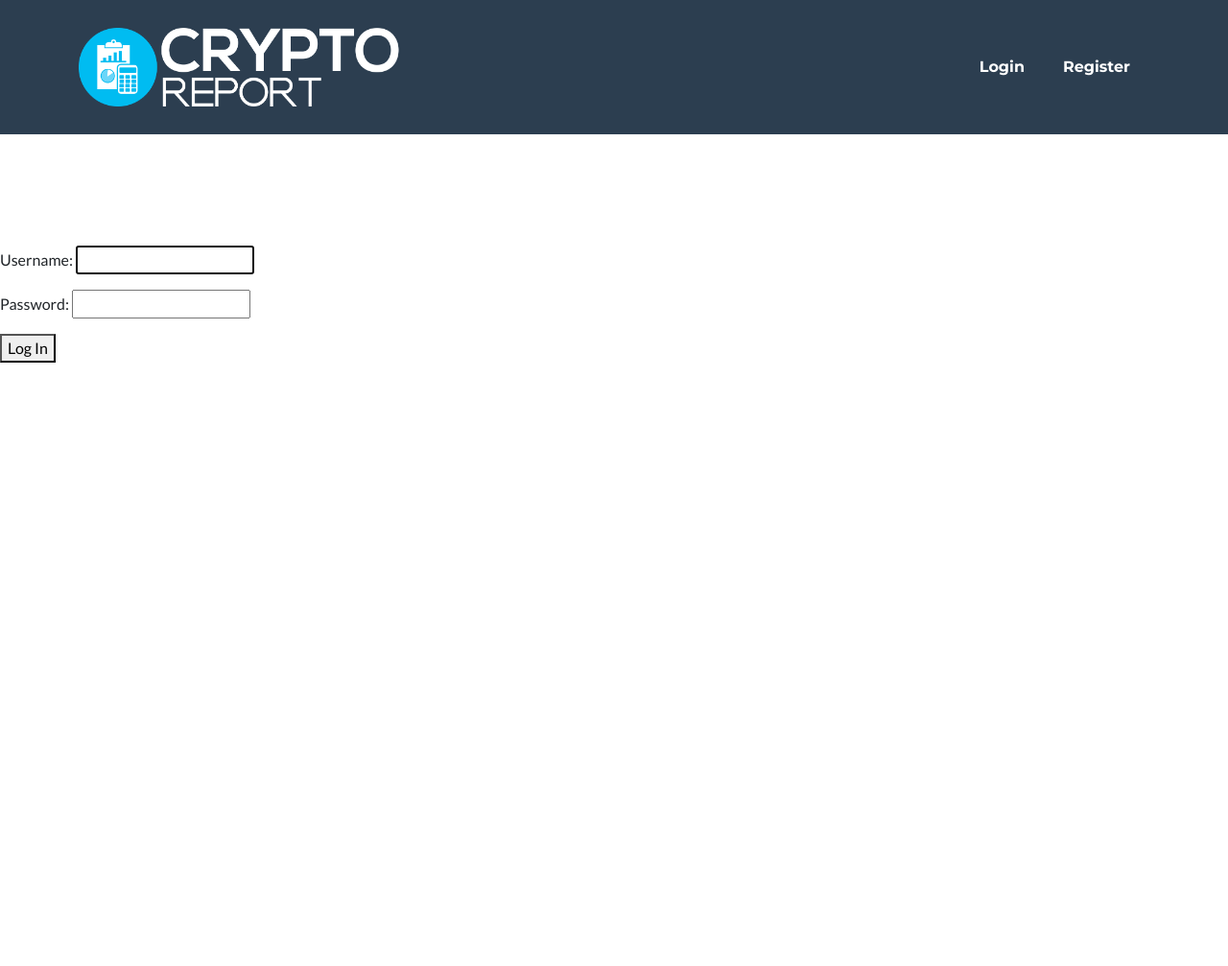
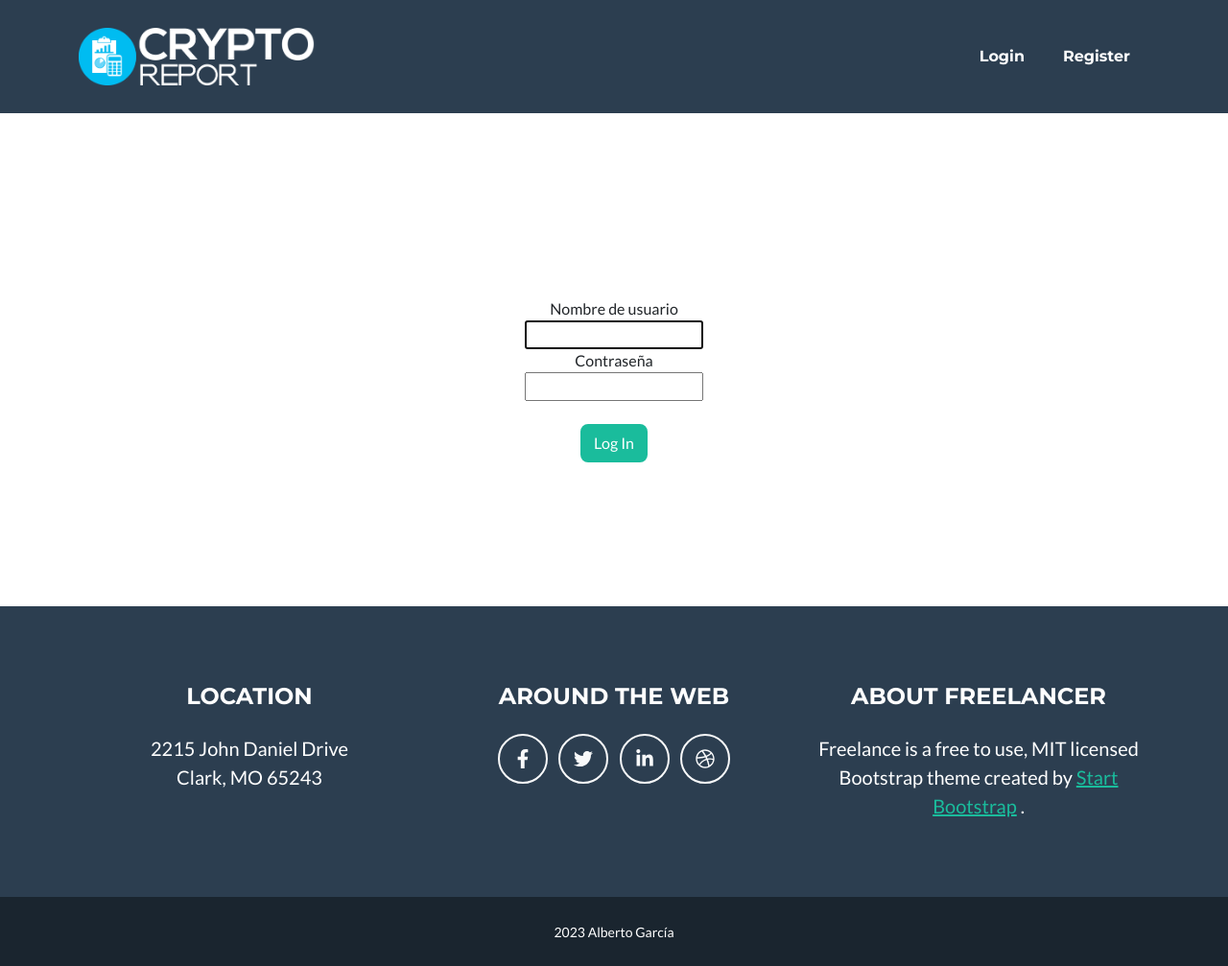
Before and after one commit to AGarciaSR/bootPython2023-sprints, a Django app: page /users/login in a window 1280 px wide. Shown: the whole page at 96% size. Before the commit the page ends 378 px from the top, so only its background shows below. Run offline with Django 4.2, Linux system fonts and the light colour scheme; some libraries are stand-ins or nearby versions.

Commit message:
Retoques estéticos

```diff
--- a/modulo6/cryptoReport/cryptoReport/static/css/custom_styles.css
+++ b/modulo6/cryptoReport/cryptoReport/static/css/custom_styles.css
@@ -1,3 +1,8 @@
+body{overflow-x: hidden;}
 #hiUser{color:yellow;}
-a.navbar-brand{width:30%;}
+#content{margin-top: 10em;padding-left: 0; padding-right: 0;}
+#loginRow{height:59vh;}
+a.navbar-brand{width:22%;}
 a.navbar-brand img{width:100%;}
+div.form{width:fit-content;}
+form{text-align: center;}
--- a/modulo6/cryptoReport/cryptoReport/templates/base_layout.html
+++ b/modulo6/cryptoReport/cryptoReport/templates/base_layout.html
@@ -8,7 +8,7 @@
         <meta name="author" content="" />
         <title>CryptoReport - {% block cotitle %}{% endblock %}</title>
         <!-- Favicon-->
-        <link rel="icon" type="image/x-icon" href="{% static 'assets/favicon.ico' %}" />
+        <link rel="icon" type="image/x-icon" href="{% static 'assets/favicon.png' %}" />
         <!-- Font Awesome icons (free version)-->
         <script src="https://use.fontawesome.com/releases/v6.3.0/js/all.js" crossorigin="anonymous"></script>
         <!-- Google fonts-->
@@ -33,6 +33,7 @@
                             <!--<li class="nav-item mx-0 mx-lg-1"><a class="nav-link py-3 px-0 px-lg-3 rounded" href="">Portfolio</a></li>
                             <li class="nav-item mx-0 mx-lg-1"><a class="nav-link py-3 px-0 px-lg-3 rounded" href="">About</a></li>-->
                             <li class="nav-item mx-0 mx-lg-1"><span id="hiUser" class="nav-link py-3 px-0 px-lg-3 rounded">Hola {{ request.user.first_name }}</span></li>
+                            <li class="nav-item mx-0 mx-lg-1"><a class="nav-link py-3 px-0 px-lg-3 rounded" href="">Mi perfil</a></li>
                             <li class="nav-item mx-0 mx-lg-1"><a class="nav-link py-3 px-0 px-lg-3 rounded" href="{% url 'users_logout' %}">Logout</a></li>
                         {% else %}
                             <li class="nav-item mx-0 mx-lg-1"><a class="nav-link py-3 px-0 px-lg-3 rounded" href="{% url 'users_login' %}">Login</a></li>
@@ -42,9 +43,48 @@
                 </div>
             </div>
         </nav>
-        {% block content %}
+        <div class="container-fluid" id="content">
+            {% block content %}
 
-        {% endblock %}
+            {% endblock %}
+        </div>
+        <!-- Footer-->
+    <footer class="footer text-center">
+        <div class="container">
+            <div class="row">
+                <!-- Footer Location-->
+                <div class="col-lg-4 mb-5 mb-lg-0">
+                    <h4 class="text-uppercase mb-4">Location</h4>
+                    <p class="lead mb-0">
+                        2215 John Daniel Drive
+                        <br />
+                        Clark, MO 65243
+                    </p>
+                </div>
+                <!-- Footer Social Icons-->
+                <div class="col-lg-4 mb-5 mb-lg-0">
+                    <h4 class="text-uppercase mb-4">Around the Web</h4>
+                    <a class="btn btn-outline-light btn-social mx-1" href="#!"><i class="fab fa-fw fa-facebook-f"></i></a>
+                    <a class="btn btn-outline-light btn-social mx-1" href="#!"><i class="fab fa-fw fa-twitter"></i></a>
+                    <a class="btn btn-outline-light btn-social mx-1" href="#!"><i class="fab fa-fw fa-linkedin-in"></i></a>
+                    <a class="btn btn-outline-light btn-social mx-1" href="#!"><i class="fab fa-fw fa-dribbble"></i></a>
+                </div>
+                <!-- Footer About Text-->
+                <div class="col-lg-4">
+                    <h4 class="text-uppercase mb-4">About Freelancer</h4>
+                    <p class="lead mb-0">
+                        Freelance is a free to use, MIT licensed Bootstrap theme created by
+                        <a href="http://startbootstrap.com">Start Bootstrap</a>
+                        .
+                    </p>
+                </div>
+            </div>
+        </div>
+    </footer>
+    <!-- Copyright Section-->
+    <div class="copyright py-4 text-center text-white">
+        <div class="container"><small>{% now "Y" %} Alberto García</small></div>
+    </div>
         <!-- Bootstrap core JS-->
         <script src="https://cdn.jsdelivr.net/npm/bootstrap@5.2.3/dist/js/bootstrap.bundle.min.js"></script>
         <!-- Core theme JS-->
--- a/modulo6/cryptoReport/users/templates/users_login.html
+++ b/modulo6/cryptoReport/users/templates/users_login.html
@@ -2,10 +2,25 @@
 {% load static %}
 {% block cotitle %} Login {% endblock %}
 {% block content %}
-    <h1>Log in</h1>
-    <form method="post" class="masthead">
-        {% csrf_token %}
-        {{ form.as_p }}
-        <button type="submit">Log In</button>
-    </form>
+    <div class="row justify-content-center align-items-center" id="loginRow">
+        <div class="form">
+            <form method="post">
+                {% csrf_token %}
+                <div class="form-group">
+                    <label for="username">Nombre de usuario</label><br>
+                    {{ form.username }}
+                </div>
+                <div class="form-group">
+                    <label for="password">Contraseña</label><br>
+                    {{ form.password }}
+                </div><br>
+                <button type="submit" class="btn btn-primary">Log In</button>
+            </form>
+            {% if messages %}
+                {% for message in messages %}
+                    <span{% if message.tags %} class="{{ message.tags }}"{% endif %}>{{ message }}</span>
+                {% endfor %}
+            {% endif %}
+        </div>
+    </div>
 {% endblock %}
--- a/modulo6/cryptoReport/users/views.py
+++ b/modulo6/cryptoReport/users/views.py
@@ -1,11 +1,13 @@
 from django.http import HttpResponse
 from django.shortcuts import redirect, render
 from django.template import loader
+from django.contrib import messages
 from django.contrib.auth import authenticate, login, logout
 from django.contrib.auth.hashers import make_password
 from django.contrib.auth.forms import AuthenticationForm
 from django.contrib.auth.models import User, Group
 from .forms import UserRegisterForm
+import time
 
 # Create your views here.
 def users_index(request):
@@ -20,12 +22,13 @@ def users_login(request):
             if user.is_active:
                 if user is not None:
                     login(request, user)
-                    print(user.is_authenticated)
                     return redirect('index')
                 else:
-                    return HttpResponse("Usuario o contraseña incorrectos")
+                    messages.info(request, "Credenciales incorrectas, inténtelo de nuevo")
+                    return render(request, "users_login.html", {"form": form})
         else:
-            return HttpResponse("No valido")
+            messages.info(request, "Credenciales incorrectas, inténtelo de nuevo")
+            return render(request, "users_login.html", {"form": form})
     else:
         form = AuthenticationForm()
 
```
Also changed, not shown: modulo6/cryptoReport/cryptoReport/templates/index.html (+0 -37 lines), modulo6/cryptoReport/users/templates/users_register.html (+9 -6 lines), modulo6/cryptoReport/cryptoReport/static/assets/favicon.png (added), modulo6/cryptoReport/cryptoReport/static/js/functions.js (added), modulo6/cryptoReport/db.sqlite3, modulo6/cryptoReport/users/templates/users_profile.html (added).
